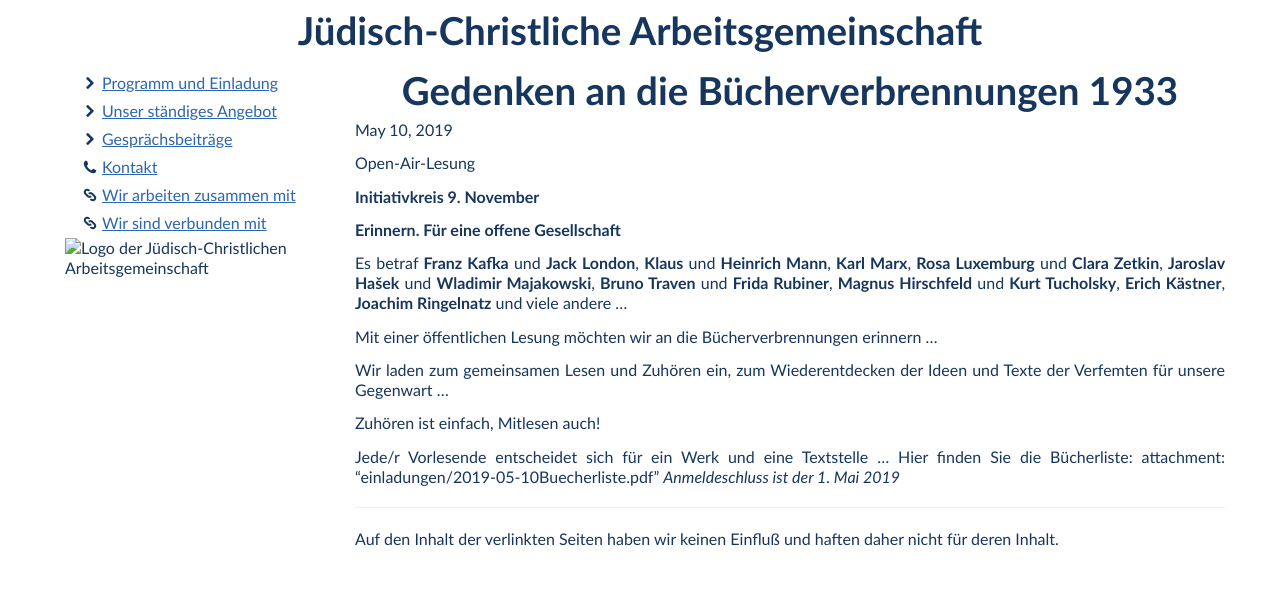
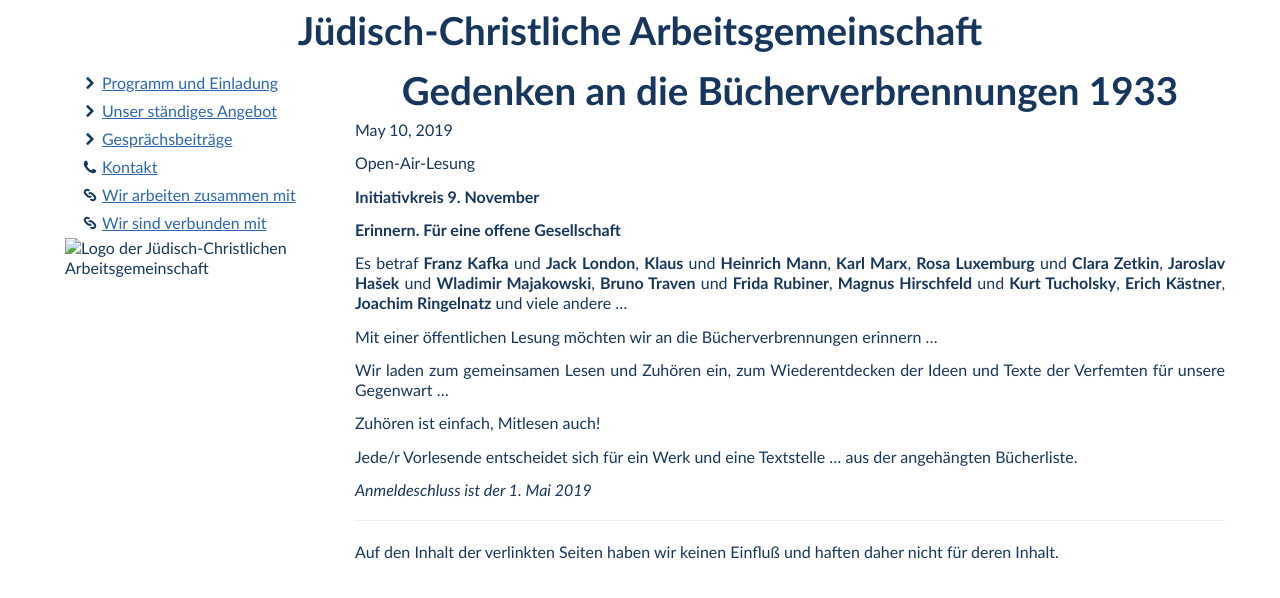
Before and after one commit to white-gecko/jcha.de, a Jekyll site: the page built from _posts/2019-05-10-ErinnBuecher.md, in a window 1280 px wide. Shown: the top 598 px of the page. Built offline with Jekyll 4.4.1, drawn with Linux system fonts in a browser that asks for light colours.

Commit message:
Add attachment and fix date

```diff
--- a/_posts/2019-05-10-ErinnBuecher.md
+++ b/_posts/2019-05-10-ErinnBuecher.md
@@ -24,7 +26,6 @@
 
 Zuhören ist einfach, Mitlesen auch!
 
-Jede/r Vorlesende entscheidet sich für ein Werk und eine Textstelle ...
-Hier finden Sie die Bücherliste:
-attachment: "einladungen/2019-05-10Buecherliste.pdf"
+Jede/r Vorlesende entscheidet sich für ein Werk und eine Textstelle ... aus der angehängten Bücherliste.
+
 *Anmeldeschluss ist der 1. Mai 2019*
```
Also changed, not shown: other parts of _posts/2019-05-10-ErinnBuecher.md (+3 -1 lines), index.html (+7 -0 lines).
